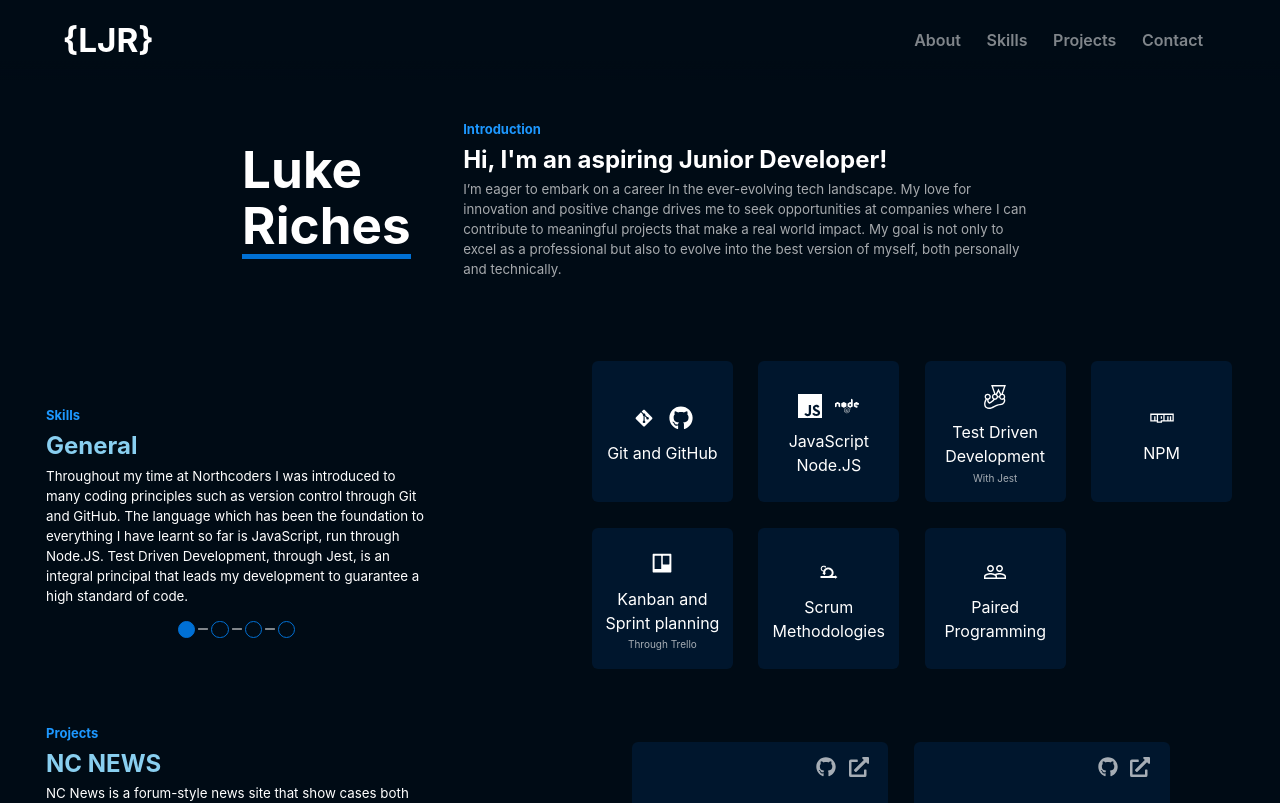
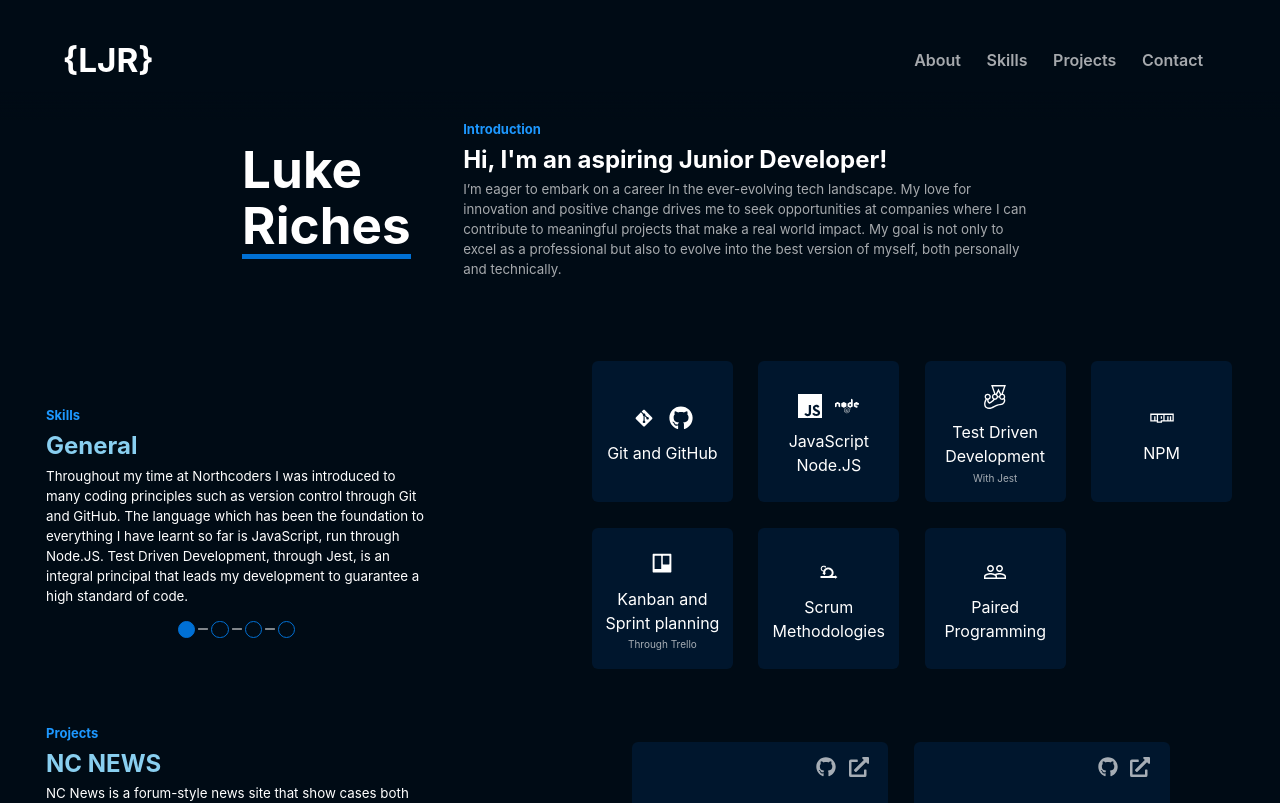
Before and after one commit to LukeRiches/Portfolio, a React (Vite) app: page / in a window 1280 px wide. Shown: the top 803 px of the page. Built offline with nearby package versions, Linux system fonts and the light colour scheme; the HTML template or start-up script is replaced by a standard one.

Commit message:
Fixed header transparency and link hover issues

```diff
--- a/src/App.css
+++ b/src/App.css
@@ -10,15 +10,14 @@
 
 .Link {
   text-decoration: none;
-  color: white;
-  opacity: 0.5;
+  color: #ffffffa6;
   font-weight: 600;
-  transition: 0.35s ease all;
+  transition: 0.5s ease all;
 }
 .Link:hover {
   color: white;
   opacity: 1;
-  transition: 0.35s ease all;
+  transition: 0.5s ease all;
 }
 
 h1 {
@@ -74,6 +73,7 @@ h1 {
 
 header {
   /* margin: 1vw; */
+  z-index: 1;
   display: flex;
   align-items: center;
   justify-content: space-between;
@@ -82,7 +82,7 @@ header {
   width: 100vw;
   background: linear-gradient(#000b15 75%, rgba(0, 0, 0, 0));
   /* border-bottom: 1px solid black; */
-  height: 10vh;
+  height: 15vh;
   transition: 0.5s ease all;
   opacity: 100%;
 }
```
